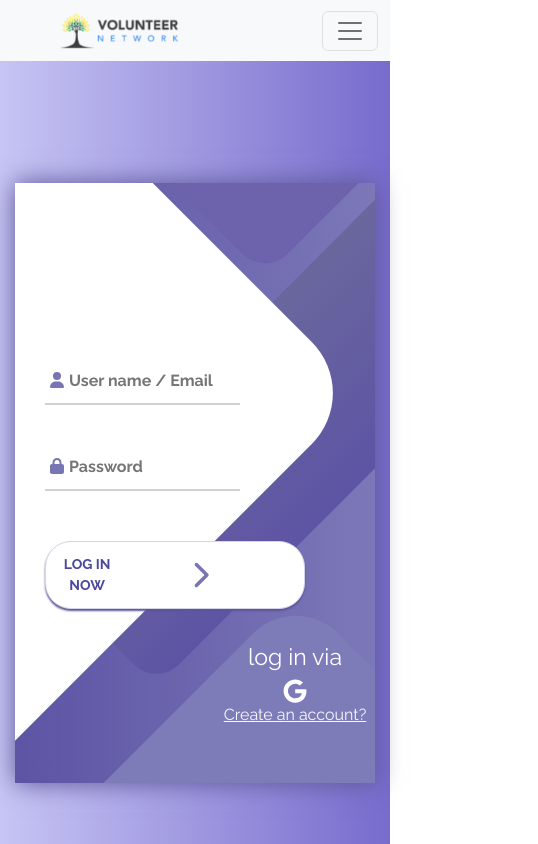
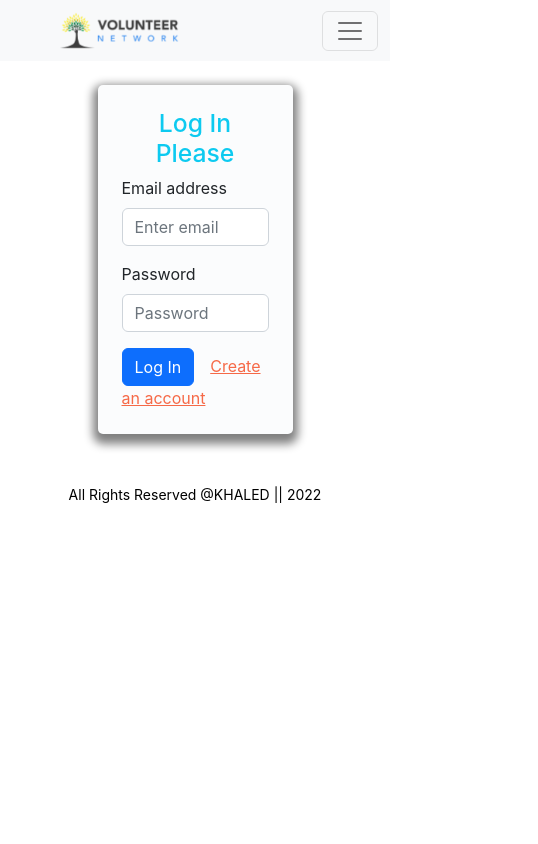
Before and after one commit to khaled39ab/Volunteer-Network-Fontend, a React (Create React App) app: page /login in a window 390 px wide. Shown: the top 844 px of the page, 538 px wide, since content can reach past the window. Built offline with nearby package versions, Linux system fonts and the light colour scheme.

Commit message:
make page responsive

```diff
--- a/src/pages/Blog/Blog.js
+++ b/src/pages/Blog/Blog.js
@@ -6,7 +6,8 @@ const Blog = () => {
     return (
         <div className='text-center mt-5'>
             <PageTitle title='Blog'></PageTitle>
-            <h2>Welcome to my blog</h2>
+            <span className='py-1 px-5 bg-warning fs-2'>Welcome to my blog</span>
+            <br />
             <img src={img} alt="" />
         </div>
     );
--- a/src/pages/Login/Login.css
+++ b/src/pages/Login/Login.css
@@ -1,182 +1,5 @@
-@import url('https://fonts.googleapis.com/css?family=Raleway:400,700');
-
-div {
-	box-sizing: border-box;
-	margin: 0;
-	padding: 0;
-	font-family: Raleway, sans-serif;
+.login{
+    background-color: #fbfcfd;
+    box-shadow: 0px 5px 10px 5px gray;
+	border-radius: 5px;
 }
-
-.body {
-	background: linear-gradient(90deg, #C7C5F4, #776BCC);
-}
-
-.container {
-	display: flex;
-	align-items: center;
-	justify-content: center;
-	min-height: 100vh;
-}
-
-.screen {
-	background: linear-gradient(90deg, #5D54A4, #7C78B8);
-	position: relative;
-	height: 600px;
-	width: 360px;
-	box-shadow: 0px 0px 24px #5C5696;
-}
-
-.screen__content {
-	z-index: 1;
-	position: relative;
-	height: 100%;
-}
-
-.screen__background {
-	position: absolute;
-	top: 0;
-	left: 0;
-	right: 0;
-	bottom: 0;
-	z-index: 0;
-	-webkit-clip-path: inset(0 0 0 0);
-	clip-path: inset(0 0 0 0);
-}
-
-.screen__background__shape {
-	transform: rotate(45deg);
-	position: absolute;
-}
-
-.screen__background__shape1 {
-	height: 520px;
-	width: 520px;
-	background: #FFF;
-	top: -50px;
-	right: 120px;
-	border-radius: 0 72px 0 0;
-}
-
-.screen__background__shape2 {
-	height: 220px;
-	width: 220px;
-	background: #6C63AC;
-	top: -172px;
-	right: 0;
-	border-radius: 32px;
-}
-
-.screen__background__shape3 {
-	height: 540px;
-	width: 190px;
-	background: linear-gradient(270deg, #5D54A4, #6A679E);
-	top: -24px;
-	right: 0;
-	border-radius: 32px;
-}
-
-.screen__background__shape4 {
-	height: 400px;
-	width: 200px;
-	background: #7E7BB9;
-	top: 420px;
-	right: 50px;
-	border-radius: 60px;
-}
-
-.login {
-	width: 320px;
-	padding: 30px;
-	padding-top: 156px;
-}
-
-.login__field {
-	padding: 20px 0px;
-	position: relative;
-}
-
-.login__icon {
-	position: absolute;
-	top: 33px;
-    left: -138px;
-	color: #7875B5;
-}
-
-.login__input {
-	border: none;
-	border-bottom: 2px solid #D1D1D4;
-	background: none;
-	padding: 10px;
-	padding-left: 24px;
-	font-weight: 700;
-	width: 75%;
-	transition: .2s;
-}
-
-.login__input:active,
-.login__input:focus,
-.login__input:hover {
-	outline: none;
-	border-bottom-color: #6A679E;
-}
-
-.login__submit {
-	background: #fff;
-	font-size: 14px;
-	margin-top: 30px;
-	padding: 12px 16px;
-	border-radius: 26px;
-	border: 1px solid #D4D3E8;
-	text-transform: uppercase;
-	font-weight: 700;
-	display: flex;
-	align-items: center;
-	width: 100%;
-	color: #4C489D;
-	box-shadow: 0px 2px 2px #5C5696;
-	cursor: pointer;
-	transition: .2s;
-}
-
-.login__submit:active,
-.login__submit:focus,
-.login__submit:hover {
-	border-color: #6A679E;
-	outline: none;
-}
-
-.button__icon {
-	font-size: 28px;
-	margin-left: auto;
-	color: #7875B5;
-}
-
-.social-login {
-	position: absolute;
-	height: 140px;
-	width: 160px;
-	text-align: center;
-	bottom: 0px;
-	right: 0px;
-	color: #fff;
-}
-
-.social-icons {
-	display: flex;
-	align-items: center;
-	justify-content: center;
-}
-
-.social-login__icon {
-	/* padding: 20px 10px; */
-	color: #fff;
-	text-decoration: none;
-	text-shadow: 0px 0px 8px #7875B5;
-    font-size: 1.5em;
-}
-
-.social-login__icon:hover {
-	transform: scale(1.5);
-    color: cyan;
-    cursor: pointer;
-}
--- a/src/pages/Login/Login.js
+++ b/src/pages/Login/Login.js
@@ -1,48 +1,32 @@
 import React from 'react';
+import { Form, Button } from 'react-bootstrap';
 import { Link } from "react-router-dom";
-import { FontAwesomeIcon } from '@fortawesome/react-fontawesome';
-import { faGoogle } from '@fortawesome/free-brands-svg-icons';
-import { faUser, faLock, faChevronRight } from '@fortawesome/free-solid-svg-icons';
+import PageTitle from '../Shared/PageTitle/PageTitle';
 import './Login.css';
 
 const Login = () => {
     return (
-        <div className='body'>
-            <div className="container">
-                <div className="screen">
-                    <div className="screen__content">
-                        <form className="login">
-                            <div className="login__field">
-                                <FontAwesomeIcon className='login__icon' icon={faUser} />
-                                <input type="text" className="login__input" placeholder="User name / Email" />
-                            </div>
-                            <div className="login__field">
-                                <FontAwesomeIcon className='login__icon' icon={faLock} />
-                                <input type="password" className="login__input" placeholder="Password" />
-                            </div>
-                            <button className=" login__submit">
-                                Log In Now <FontAwesomeIcon className='button__icon' icon={faChevronRight} />
+        <div className='w-50 mx-auto mt-4 login p-4'>
+            <PageTitle title={'Log in'}></PageTitle>
 
-                            </button>
-                        </form>
-                        <div className="social-login">
-                            <h3>log in via</h3>
-                            <div className="social-icons">
-                                <FontAwesomeIcon className='social-login__icon' icon={faGoogle}></FontAwesomeIcon>
-                            </div>
-                            <Link to={'/register'}
-                                className='text-decoration-underline text-light'
-                            >Create an account?</Link>
-                        </div>
-                    </div>
-                    <div className="screen__background">
-                        <span className="screen__background__shape screen__background__shape4"></span>
-                        <span className="screen__background__shape screen__background__shape3"></span>
-                        <span className="screen__background__shape screen__background__shape2"></span>
-                        <span className="screen__background__shape screen__background__shape1"></span>
-                    </div>
+            <h2 className='text-center text-info'>Log In Please</h2>
+            <Form>
+                <Form.Group className="mb-3" controlId="formBasicEmail">
+                    <Form.Label>Email address</Form.Label>
+                    <Form.Control type="email" placeholder="Enter email" />
+                </Form.Group>
+
+                <Form.Group className="mb-3" controlId="formBasicPassword">
+                    <Form.Label>Password</Form.Label>
+                    <Form.Control type="password" placeholder="Password" />
+                </Form.Group>
+                <div>
+                    <Button variant="primary" type="submit">
+                        Log In
+                    </Button>
+                    <Link to={'/register'} className='ms-3 text-decoration-underline'>Create an account</Link>
                 </div>
-            </div>
+            </Form>
         </div>
     );
 };
--- a/src/pages/Register/Register.js
+++ b/src/pages/Register/Register.js
@@ -1,9 +1,8 @@
 import React from 'react';
 import { useState } from 'react';
-import Button from 'react-bootstrap/Button';
-import Col from 'react-bootstrap/Col';
-import Form from 'react-bootstrap/Form';
-import Row from 'react-bootstrap/Row';
+import {Button, Col, Form, Row} from 'react-bootstrap';
+import { Link } from "react-router-dom";
+import PageTitle from '../Shared/PageTitle/PageTitle';
 import './Register.css';
 
 function Register() {
@@ -21,6 +20,9 @@ function Register() {
 
     return (
         <div className='w-50 mx-auto p-5 m-3 register'>
+            <PageTitle title={'Registration'}></PageTitle>
+
+            <h2 className='text-info text-center'>Registration</h2>
             <Form noValidate validated={validated} onSubmit={handleSubmit}>
                 <Row className="mb-3">
                     <Form.Group as={Col} md="6" controlId="validationCustom01">
@@ -70,7 +72,10 @@ function Register() {
                         feedbackType="invalid"
                     />
                 </Form.Group>
-                <Button type="submit">Register</Button>
+                <div>
+                    <Button type="submit">Register</Button>
+                    <Link to='/login' className='ms-3 text-decoration-underline'>Want to Log In?</Link>
+                </div>
             </Form>
         </div >
     );
```
Also changed, not shown: src/images/draw1.webp (deleted).
